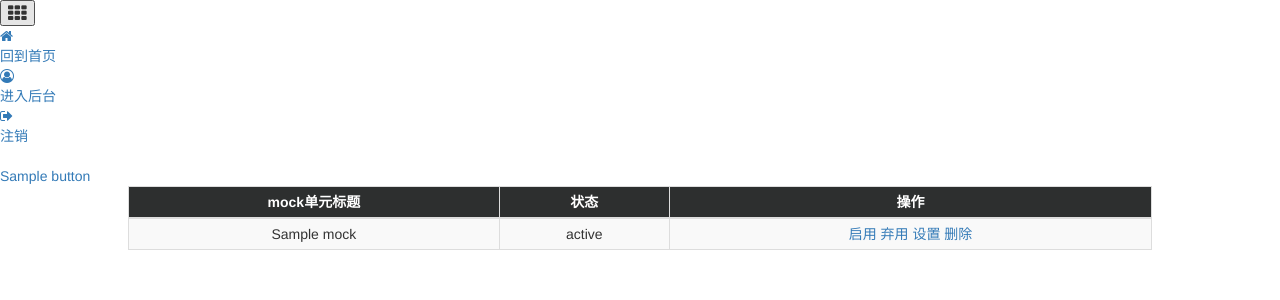
After one commit to rainbowzhouj/AppMock, a Python web app: template Myapp/templates/mock_list.html in a window 1280 px wide. The commit adds this page. Shown: the top 300 px of the page. Run offline with Jinja, Linux system fonts and the light colour scheme; the template is opened without the code that fills it: most values are stand-ins (such as "Sample title", 1, 10 or a date in 2020); some libraries are stand-ins or nearby versions.

Commit message:
实现mock项目详情页

```diff
--- a/AppMock/urls.py
+++ b/AppMock/urls.py
@@ -21,6 +21,7 @@ urlpatterns = [
     path('admin/', admin.site.urls),
     path('project_list/',project_list),
     re_path('del_project/(?P<pid>.+)/',del_project), # 添加删除项目的url
+    path('add_project/',add_project),
     path('',project_list), # 进入项目首页
     path('login/',login),
     path('sign_in/',sign_in),
@@ -29,5 +30,8 @@ urlpatterns = [
     path('logout/',logout),
     path('reset_password/',reset_password),
     path('send_email_pwd/',send_email_pwd),
+    re_path('mock_list/(?P<project_id>.+)/', mock_list),  # 进入项目详情页(mock列表页)
+    re_path('add_mock/(?P<project_id>.+)/', add_mock),  # 新增单元
+    re_path('del_mock/(?P<mock_id>.+)/', del_mock),  # 删除单元
 
 ]
--- a/Myapp/templates/menu.html
+++ b/Myapp/templates/menu.html
@@ -14,6 +14,8 @@
 	<div id="top-bar" class="top-bar">
 		  <div class="bar">
 		    <button id="navbox-trigger" class="navbox-trigger"><i class="fa fa-lg fa-th"></i></button>
+              <strong><span style="color: white">{{ page_name }}</span></strong>
+{#              <span style="color: white">项目页</span>#}
 		  </div>
 		  <div class="navbox">
 		    <div class="navbox-tiles">
@@ -36,7 +38,7 @@
 		  </div>
 	</div>
 
-	<script src="http://libs.useso.com/js/jquery/2.1.1/jquery.min.js" type="text/javascript"></script>
+	<script src="/static/menu_window10/js/jquery-2.1.1.min.js" type="text/javascript"></script>
 	<script>window.jQuery || document.write('<script src="/static/menu_window10/js/jquery-2.1.1.min.js"><\/script>')</script>
 	<script>
 	(function () {
--- /dev/null
+++ b/Myapp/templates/mock_list.html
@@ -0,0 +1,45 @@
+<!DOCTYPE html>
+<html lang="en">
+<head>
+    <meta charset="UTF-8">
+    <title>项目详情页</title>
+    <link rel="stylesheet" href="https://maxcdn.bootstrapcdn.com/bootstrap/3.3.7/css/bootstrap.min.css">
+    <style>
+        th{ text-align: center}
+        td{ text-align: center}
+    </style>
+</head>
+<body>
+{% include 'menu.html' %}
+<table class="table table-bordered table-condensed table-striped" style="width: 80%;margin-left: 10%;">
+    <thead style="background-color: #2d2f2f;color: white">
+        <tr>
+            <th>mock单元标题</th>
+            <th>状态</th>
+            <th>操作</th>
+        </tr>
+    </thead>
+    <tbody>
+        {% for i in mocks %}
+            <tr>
+                <td>
+                    {{ i.name }}
+                </td>
+                <td>
+                    {{ i.state }}
+                </td>
+                <td>
+                    <a href="">启用</a>
+                    <a href="">弃用</a>
+                    <a href="">设置</a>
+                    <a href="/del_mock/{{ i.id }}/">删除</a>
+                </td>
+            </tr>
+        {% endfor %}
+    </tbody>
+</table>
+
+
+
+</body>
+</html>
```
Also changed, not shown: Myapp/templates/project_list.html (+17 -10 lines), README.md.
